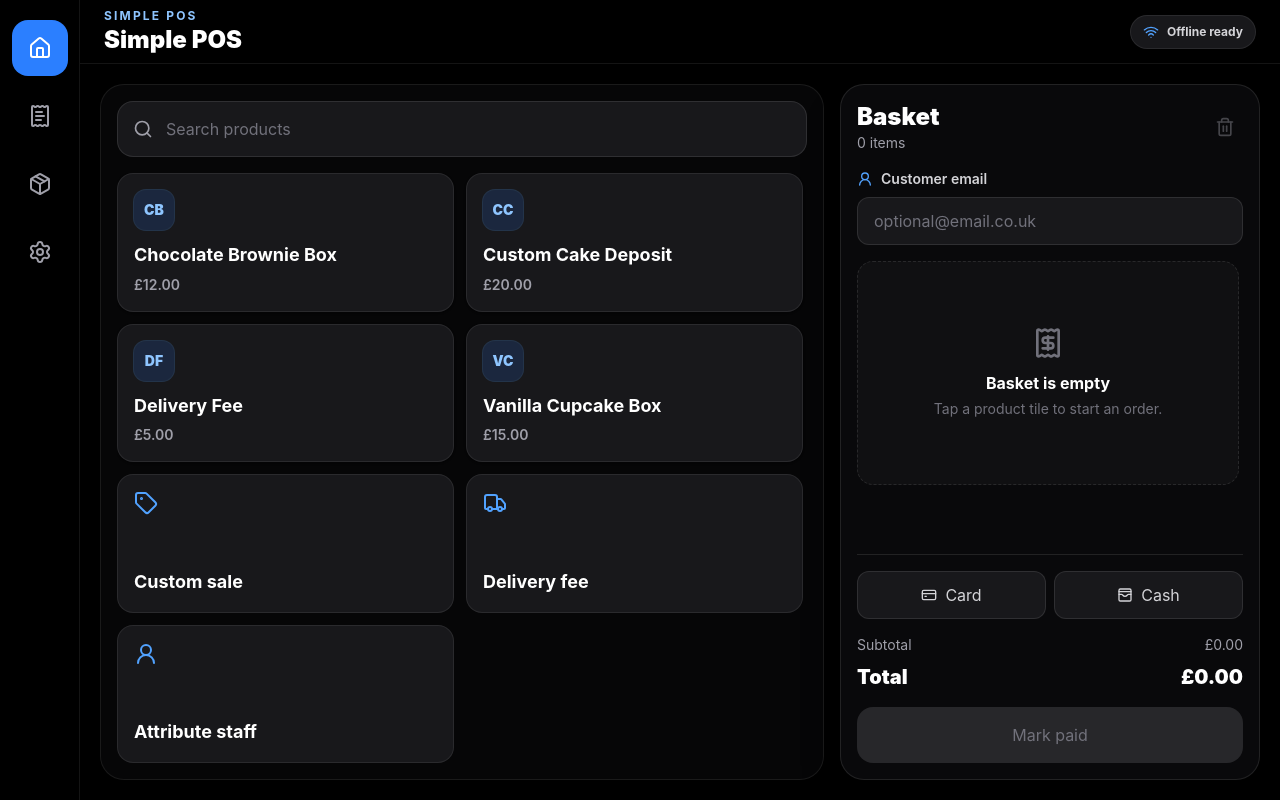
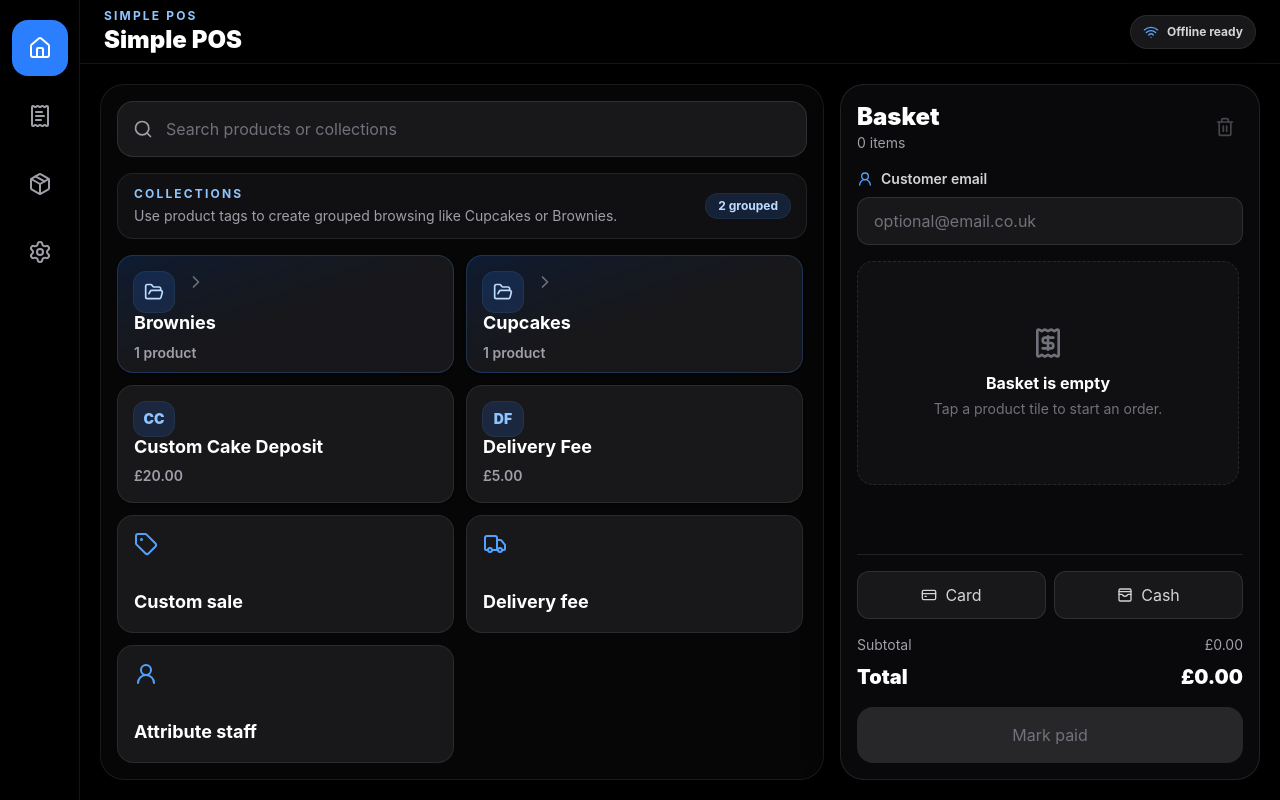
Before and after one commit to UKKyle/simple-pos-pwa, a React (Vite) app: page / in a window 1280 px wide. Built offline with nearby package versions, Linux system fonts and the light colour scheme.

Commit message:
Add grouped product collections to POS

```diff
--- a/src/db/db.ts
+++ b/src/db/db.ts
@@ -15,6 +15,12 @@ class PosDatabase extends Dexie {
       settings: 'id',
       meta: 'key',
     })
+    this.version(2).stores({
+      products: 'id, name, active, tag, createdAt, updatedAt',
+      orders: 'id, orderNumber, createdAt, paymentMethod, customerEmail',
+      settings: 'id',
+      meta: 'key',
+    })
   }
 }
 
--- a/src/db/seed.ts
+++ b/src/db/seed.ts
@@ -3,10 +3,10 @@ import type { Product, Settings } from '../types'
 import { createId } from '../utils/ids'
 
 const demoProducts = [
-  ['Chocolate Brownie Box', 12],
-  ['Vanilla Cupcake Box', 15],
-  ['Custom Cake Deposit', 20],
-  ['Delivery Fee', 5],
+  ['Chocolate Brownie Box', 12, 'Brownies'],
+  ['Vanilla Cupcake Box', 15, 'Cupcakes'],
+  ['Custom Cake Deposit', 20, undefined],
+  ['Delivery Fee', 5, undefined],
 ] as const
 
 export async function ensureSeedData() {
@@ -26,10 +26,11 @@ export async function ensureSeedData() {
 
   if (productCount === 0) {
     const now = new Date().toISOString()
-    const products: Product[] = demoProducts.map(([name, price]) => ({
+    const products: Product[] = demoProducts.map(([name, price, tag]) => ({
       id: createId('product'),
       name,
       price,
+      tag,
       active: true,
       createdAt: now,
       updatedAt: now,
--- a/src/hooks/useProducts.ts
+++ b/src/hooks/useProducts.ts
@@ -2,6 +2,7 @@ import { useCallback, useEffect, useState } from 'react'
 import { db } from '../db/db'
 import type { Product } from '../types'
 import { createId } from '../utils/ids'
+import { normalizeTag } from '../utils/validation'
 
 export function useProducts() {
   const [products, setProducts] = useState<Product[]>([])
@@ -16,7 +17,7 @@ export function useProducts() {
     void refresh()
   }, [refresh])
 
-  const addProduct = async (name: string, price: number) => {
+  const addProduct = async (name: string, price: number, tag: string) => {
     const existing = await db.products.where('name').equalsIgnoreCase(name.trim()).first()
     if (existing) throw new Error('A product with this name already exists.')
     const now = new Date().toISOString()
@@ -24,6 +25,7 @@ export function useProducts() {
       id: createId('product'),
       name: name.trim(),
       price,
+      tag: normalizeTag(tag),
       active: true,
       createdAt: now,
       updatedAt: now,
@@ -31,12 +33,13 @@ export function useProducts() {
     await refresh()
   }
 
-  const updateProduct = async (id: string, patch: Pick<Product, 'name' | 'price' | 'active'>) => {
+  const updateProduct = async (id: string, patch: Pick<Product, 'name' | 'price' | 'active' | 'tag'>) => {
     const duplicate = await db.products.where('name').equalsIgnoreCase(patch.name.trim()).first()
     if (duplicate && duplicate.id !== id) throw new Error('A product with this name already exists.')
     await db.products.update(id, {
       ...patch,
       name: patch.name.trim(),
+      tag: normalizeTag(patch.tag ?? ''),
       updatedAt: new Date().toISOString(),
     })
     await refresh()
--- a/src/pages/PosPage.tsx
+++ b/src/pages/PosPage.tsx
@@ -1,5 +1,5 @@
-import { Search, Tag, Truck, UserRound } from 'lucide-react'
-import { useMemo, useState } from 'react'
+import { ArrowLeft, ChevronRight, FolderOpen, Search, Tag, Truck, UserRound } from 'lucide-react'
+import { useEffect, useMemo, useState } from 'react'
 import { CartPanel } from '../components/CartPanel'
 import { ProductTile } from '../components/ProductTile'
 import type { CartItem, PaymentMethod, Product } from '../types'
@@ -44,15 +44,67 @@ export function PosPage({
   onCheckout,
 }: PosPageProps) {
   const [search, setSearch] = useState('')
+  const [selectedTag, setSelectedTag] = useState<string | null>(null)
 
   const activeProducts = useMemo(() => {
     const term = search.trim().toLowerCase()
-    return products.filter((product) => product.active && (!term || product.name.toLowerCase().includes(term)))
+    return products.filter((product) => product.active && (!term || product.name.toLowerCase().includes(term) || product.tag?.toLowerCase().includes(term)))
   }, [products, search])
+
+  const groupedProducts = useMemo(() => {
+    const groups = new Map<string, Product[]>()
+
+    for (const product of activeProducts) {
+      const tag = product.tag?.trim()
+      if (!tag) continue
+      groups.set(tag, [...(groups.get(tag) ?? []), product])
+    }
+
+    return [...groups.entries()]
+      .map(([tag, items]) => ({
+        tag,
+        items: items.sort((left, right) => left.name.localeCompare(right.name)),
+      }))
+      .sort((left, right) => left.tag.localeCompare(right.tag))
+  }, [activeProducts])
+
+  useEffect(() => {
+    if (selectedTag && !groupedProducts.some((group) => group.tag === selectedTag)) {
+      setSelectedTag(null)
+    }
+  }, [groupedProducts, selectedTag])
+
+  const selectedGroup = useMemo(
+    () => groupedProducts.find((group) => group.tag === selectedTag) ?? null,
+    [groupedProducts, selectedTag],
+  )
+
+  const visibleGroups = useMemo(() => {
+    if (selectedTag) return []
+    const term = search.trim().toLowerCase()
+
+    return groupedProducts.filter((group) => {
+      if (!term) return true
+      return (
+        group.tag.toLowerCase().includes(term) ||
+        group.items.some((product) => product.name.toLowerCase().includes(term))
+      )
+    })
+  }, [groupedProducts, search, selectedTag])
+
+  const visibleUngroupedProducts = useMemo(() => {
+    if (selectedTag) return []
+
+    return activeProducts.filter((product) => !product.tag?.trim())
+  }, [activeProducts, selectedTag])
+
+  const visibleProducts = selectedGroup?.items ?? visibleUngroupedProducts
+  const searchPlaceholder = selectedGroup ? `Search ${selectedGroup.tag.toLowerCase()}` : 'Search products or collections'
 
   return (
     <div className="grid h-full min-h-0 gap-4 lg:grid-cols-[minmax(0,1fr)_360px] lg:overflow-hidden xl:grid-cols-[minmax(0,1fr)_420px]">
       <section className="grid min-h-0 min-w-0 grid-rows-[auto_minmax(0,1fr)] rounded-3xl border border-white/8 bg-zinc-950/70 p-4 shadow-2xl shadow-black/20">
+        <div className="space-y-4">
           <label className="relative block">
             <span className="sr-only">Search products</span>
             <Search className="pointer-events-none absolute left-4 top-1/2 h-5 w-5 -translate-y-1/2 text-zinc-400" aria-hidden="true" />
@@ -60,20 +112,74 @@ export function PosPage({
               className="h-14 w-full rounded-2xl border border-white/10 bg-zinc-900 pl-12 pr-4 text-lg font-semibold text-white outline-none placeholder:text-zinc-500 focus:border-blue-500 focus:ring-2 focus:ring-blue-500/30"
               value={search}
               onChange={(event) => setSearch(event.target.value)}
-            placeholder="Search products"
+              placeholder={searchPlaceholder}
             />
           </label>
 
+          {selectedGroup ? (
+            <button
+              className="inline-flex h-11 items-center gap-2 rounded-xl border border-white/10 bg-zinc-900 px-4 text-sm font-bold text-zinc-200 transition hover:border-blue-400/50 hover:text-white"
+              onClick={() => setSelectedTag(null)}
+            >
+              <ArrowLeft className="h-4 w-4" aria-hidden="true" />
+              Back to collections
+            </button>
+          ) : (
+            <div className="flex items-center justify-between rounded-2xl border border-white/8 bg-zinc-900/60 px-4 py-3">
+              <div>
+                <p className="text-xs font-bold uppercase tracking-[0.18em] text-blue-300">Collections</p>
+                <p className="mt-1 text-sm text-zinc-400">Use product tags to create grouped browsing like Cupcakes or Brownies.</p>
+              </div>
+              <div className="rounded-full bg-blue-500/15 px-3 py-1 text-xs font-bold text-blue-200 ring-1 ring-blue-400/20">
+                {visibleGroups.length} grouped
+              </div>
+            </div>
+          )}
+        </div>
+
         <div className="mt-4 grid min-h-0 content-start gap-3 overflow-auto pr-1 sm:grid-cols-2 lg:auto-rows-fr 2xl:grid-cols-3">
-          {activeProducts.map((product) => (
+          {!selectedGroup &&
+            visibleGroups.map((group) => (
+              <button
+                key={group.tag}
+                className="group flex min-h-32 flex-col justify-between rounded-2xl border border-blue-400/20 bg-linear-to-br from-blue-500/18 via-zinc-900 to-zinc-900 p-4 text-left shadow-sm transition hover:-translate-y-0.5 hover:border-blue-400/60 hover:from-blue-500/24 focus:outline-none focus:ring-2 focus:ring-blue-500 lg:min-h-28"
+                onClick={() => setSelectedTag(group.tag)}
+              >
+                <div className="flex items-start justify-between gap-3">
+                  <span className="grid h-11 w-11 place-items-center rounded-xl bg-blue-500/15 text-blue-200 ring-1 ring-blue-400/20 lg:h-10 lg:w-10">
+                    <FolderOpen className="h-5 w-5" aria-hidden="true" />
+                  </span>
+                  <ChevronRight className="h-5 w-5 text-zinc-500 transition group-hover:text-blue-200" aria-hidden="true" />
+                </div>
+                <span>
+                  <span className="block text-base font-bold leading-tight text-white lg:text-lg">{group.tag}</span>
+                  <span className="mt-2 block text-sm font-semibold text-zinc-400">
+                    {group.items.length} product{group.items.length === 1 ? '' : 's'}
+                  </span>
+                </span>
+              </button>
+            ))}
+
+          {visibleProducts.map((product) => (
             <ProductTile key={product.id} product={product} currency={currency} onAdd={onAddProduct} />
           ))}
-          {quickActions.map(({ label, icon: Icon }) => (
+
+          {!selectedGroup &&
+            quickActions.map(({ label, icon: Icon }) => (
               <div key={label} className="flex min-h-32 flex-col justify-between rounded-2xl border border-white/8 bg-zinc-900 p-4 lg:min-h-28">
                 <Icon className="h-6 w-6 text-blue-400" aria-hidden="true" />
                 <p className="text-base font-bold text-white lg:text-lg">{label}</p>
               </div>
             ))}
+
+          {selectedGroup && visibleProducts.length === 0 && (
+            <div className="col-span-full grid min-h-40 place-items-center rounded-2xl border border-dashed border-white/10 bg-zinc-900/60 p-6 text-center">
+              <div>
+                <p className="text-lg font-bold text-white">No matching products</p>
+                <p className="mt-1 text-sm text-zinc-500">Try a different search or go back to all collections.</p>
+              </div>
+            </div>
+          )}
         </div>
       </section>
 
--- a/src/pages/ProductsPage.tsx
+++ b/src/pages/ProductsPage.tsx
@@ -9,8 +9,8 @@ import { parsePrice } from '../utils/validation'
 interface ProductsPageProps {
   products: Product[]
   currency: string
-  onAddProduct: (name: string, price: number) => Promise<void>
-  onUpdateProduct: (id: string, patch: Pick<Product, 'name' | 'price' | 'active'>) => Promise<void>
+  onAddProduct: (name: string, price: number, tag: string) => Promise<void>
+  onUpdateProduct: (id: string, patch: Pick<Product, 'name' | 'price' | 'active' | 'tag'>) => Promise<void>
   onDeleteProduct: (id: string) => Promise<void>
   onNotify: (message: string) => void
 }
@@ -20,17 +20,25 @@ export function ProductsPage({ products, currency, onAddProduct, onUpdateProduct
   const [editingId, setEditingId] = useState<string | null>(null)
   const [name, setName] = useState('')
   const [price, setPrice] = useState('')
+  const [tag, setTag] = useState('')
   const [error, setError] = useState<string | null>(null)
 
   const filtered = useMemo(() => {
     const term = search.trim().toLowerCase()
-    return products.filter((product) => !term || product.name.toLowerCase().includes(term))
+    return products.filter((product) => {
+      if (!term) return true
+      return (
+        product.name.toLowerCase().includes(term) ||
+        product.tag?.toLowerCase().includes(term)
+      )
+    })
   }, [products, search])
 
   const resetForm = () => {
     setEditingId(null)
     setName('')
     setPrice('')
+    setTag('')
     setError(null)
   }
 
@@ -43,10 +51,10 @@ export function ProductsPage({ products, currency, onAddProduct, onUpdateProduct
     try {
       if (editingId) {
         const current = products.find((product) => product.id === editingId)
-        await onUpdateProduct(editingId, { name, price: parsedPrice, active: current?.active ?? true })
+        await onUpdateProduct(editingId, { name, price: parsedPrice, tag, active: current?.active ?? true })
         onNotify('Product updated')
       } else {
-        await onAddProduct(name, parsedPrice)
+        await onAddProduct(name, parsedPrice, tag)
         onNotify('Product added')
       }
       resetForm()
@@ -59,6 +67,7 @@ export function ProductsPage({ products, currency, onAddProduct, onUpdateProduct
     setEditingId(product.id)
     setName(product.name)
     setPrice(String(product.price))
+    setTag(product.tag ?? '')
     setError(null)
   }
 
@@ -73,6 +82,16 @@ export function ProductsPage({ products, currency, onAddProduct, onUpdateProduct
         <label className="mt-4 block">
           <span className="mb-2 block text-sm font-bold text-zinc-300">Price</span>
           <input className="h-12 w-full rounded-xl border border-white/10 bg-zinc-900 px-4 text-white outline-none focus:border-blue-500 focus:ring-2 focus:ring-blue-500/30" value={price} onChange={(event) => setPrice(event.target.value)} inputMode="decimal" />
+        </label>
+        <label className="mt-4 block">
+          <span className="mb-2 block text-sm font-bold text-zinc-300">Group tag</span>
+          <input
+            className="h-12 w-full rounded-xl border border-white/10 bg-zinc-900 px-4 text-white outline-none focus:border-blue-500 focus:ring-2 focus:ring-blue-500/30"
+            value={tag}
+            onChange={(event) => setTag(event.target.value)}
+            placeholder="Cupcakes"
+          />
+          <p className="mt-2 text-xs text-zinc-500">Products with the same tag appear together under one collection tile in the POS.</p>
         </label>
         {error && <p className="mt-4 rounded-xl bg-red-500/10 px-3 py-2 text-sm font-semibold text-red-200">{error}</p>}
         <div className="mt-5 flex gap-3">
@@ -103,10 +122,11 @@ export function ProductsPage({ products, currency, onAddProduct, onUpdateProduct
                 <div>
                   <p className="font-black text-white">{product.name}</p>
                   <p className="mt-1 text-sm text-zinc-400">{formatCurrency(product.price, currency)}</p>
+                  {product.tag && <p className="mt-2 inline-flex rounded-full bg-blue-500/15 px-2.5 py-1 text-xs font-bold text-blue-200 ring-1 ring-blue-400/20">{product.tag}</p>}
                 </div>
                 <div className="flex flex-wrap items-center gap-2">
                   <label className="flex h-10 items-center gap-2 rounded-xl bg-zinc-800 px-3 text-sm font-bold text-zinc-300">
-                    <input type="checkbox" checked={product.active} onChange={(event) => void onUpdateProduct(product.id, { name: product.name, price: product.price, active: event.target.checked })} />
+                    <input type="checkbox" checked={product.active} onChange={(event) => void onUpdateProduct(product.id, { name: product.name, price: product.price, tag: product.tag, active: event.target.checked })} />
                     Active
                   </label>
                   <button className="grid h-10 w-10 place-items-center rounded-xl bg-zinc-800 text-zinc-300 hover:text-white" onClick={() => startEdit(product)} aria-label={`Edit ${product.name}`}>
--- a/src/types/index.ts
+++ b/src/types/index.ts
@@ -4,6 +4,7 @@ export interface Product {
   id: string
   name: string
   price: number
+  tag?: string
   active: boolean
   createdAt: string
   updatedAt: string
--- a/src/utils/validation.ts
+++ b/src/utils/validation.ts
@@ -6,3 +6,8 @@ export function parsePrice(value: string) {
   const price = Number(value)
   return Number.isFinite(price) && price > 0 ? price : null
 }
+
+export function normalizeTag(value: string) {
+  const cleaned = value.trim().replace(/\s+/g, ' ')
+  return cleaned ? cleaned : undefined
+}
```
Lines whose indentation alone changed are shown as unchanged.
